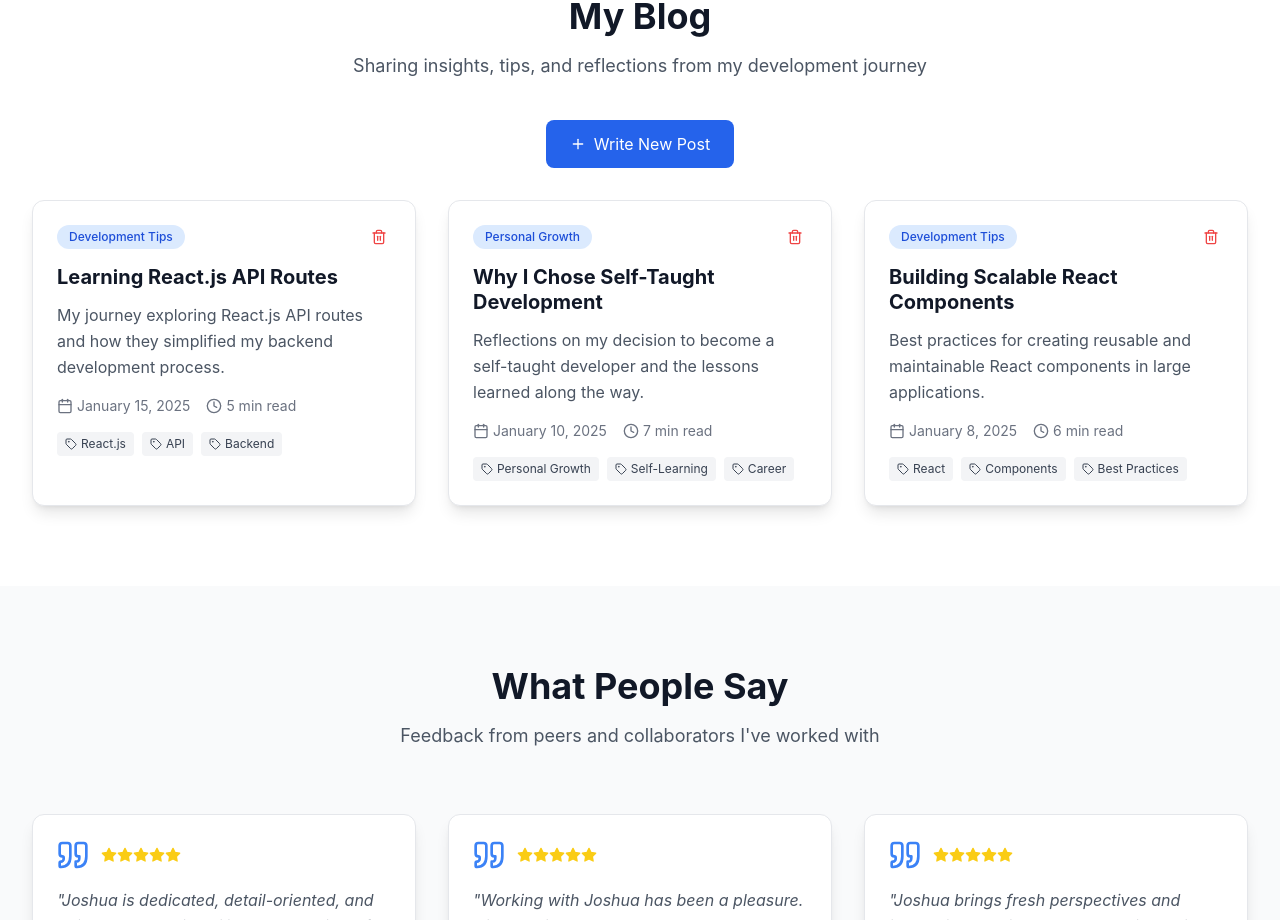
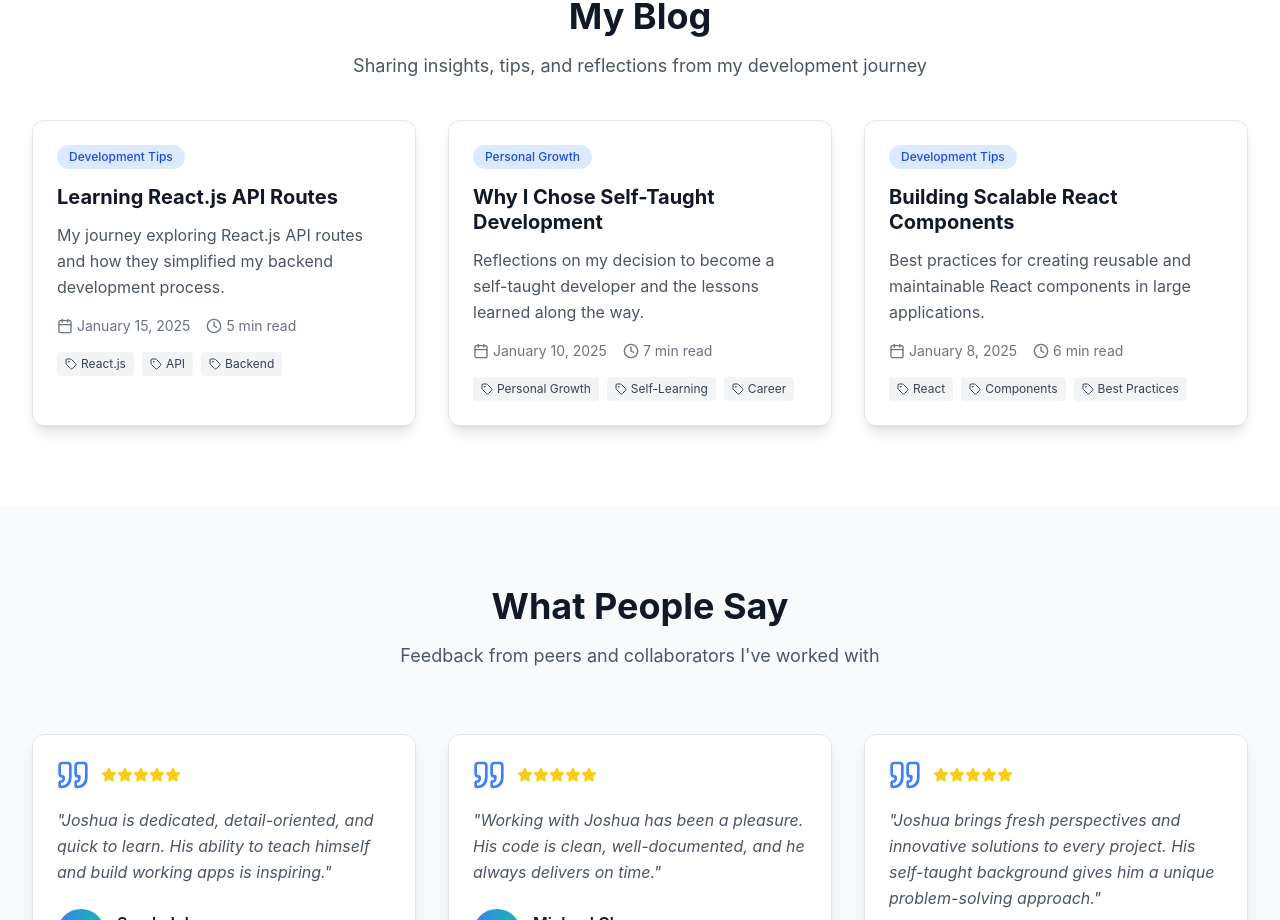
Before and after one commit to dev-m-josh/joshua-mutambuki-portfolio, a React (Vite) app: page / in a window 1280 px wide. Shown: the part 3660-4580 px from the top of the page. Built offline with nearby package versions, Linux system fonts and the light colour scheme.

Commit message:
No deleting blog

```diff
--- a/src/components/Blog.tsx
+++ b/src/components/Blog.tsx
@@ -1,6 +1,6 @@
 import React, { useState } from "react";
 import { motion } from "framer-motion";
-import { Calendar, Clock, Tag, Plus, Trash2 } from "lucide-react";
+import { Calendar, Clock, Tag } from "lucide-react";
 
 interface BlogPost {
     id: string;
@@ -84,9 +84,9 @@ export const Blog: React.FC = () => {
         }
     };
 
-    const handleDeletePost = (id: string) => {
-        setPosts(posts.filter((p) => p.id !== id));
-    };
+    // const handleDeletePost = (id: string) => {
+    //     setPosts(posts.filter((p) => p.id !== id));
+    // };
 
     const formatDate = (dateString: string) => {
         return new Date(dateString).toLocaleDateString("en-US", {
@@ -112,7 +112,7 @@ export const Blog: React.FC = () => {
                     </p>
                 </motion.div>
 
-                <div className="flex justify-center mb-8">
+                {/* <div className="flex justify-center mb-8">
                     <button
                         onClick={() => setIsAddingPost(true)}
                         className="inline-flex items-center px-6 py-3 text-white transition-colors duration-200 bg-blue-600 rounded-lg hover:bg-blue-700"
@@ -120,7 +120,7 @@ export const Blog: React.FC = () => {
                         <Plus className="w-4 h-4 mr-2" />
                         Write New Post
                     </button>
-                </div>
+                </div> */}
 
                 {isAddingPost && (
                     <motion.div
@@ -217,7 +217,7 @@ export const Blog: React.FC = () => {
                                     <span className="px-3 py-1 text-xs font-medium text-blue-700 bg-blue-100 rounded-full dark:bg-blue-900/30 dark:text-blue-300">
                                         {post.category}
                                     </span>
-                                    <button
+                                    {/* <button
                                         onClick={(e) => {
                                             e.stopPropagation();
                                             handleDeletePost(post.id);
@@ -225,7 +225,7 @@ export const Blog: React.FC = () => {
                                         className="p-1 text-red-500 transition-colors duration-200 rounded hover:bg-red-100 dark:hover:bg-red-900/30"
                                     >
                                         <Trash2 className="w-4 h-4" />
-                                    </button>
+                                    </button> */}
                                 </div>
 
                                 <h3 className="mb-3 text-xl font-bold leading-tight text-gray-900 dark:text-white">
```
